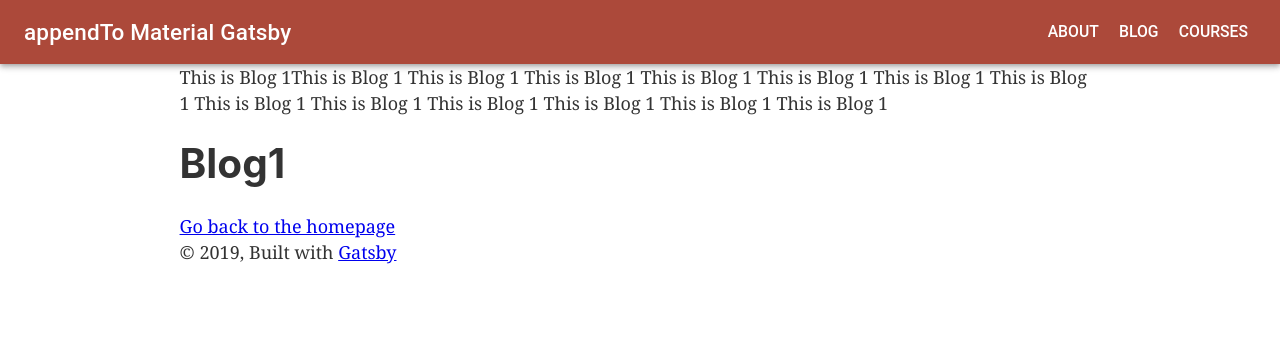
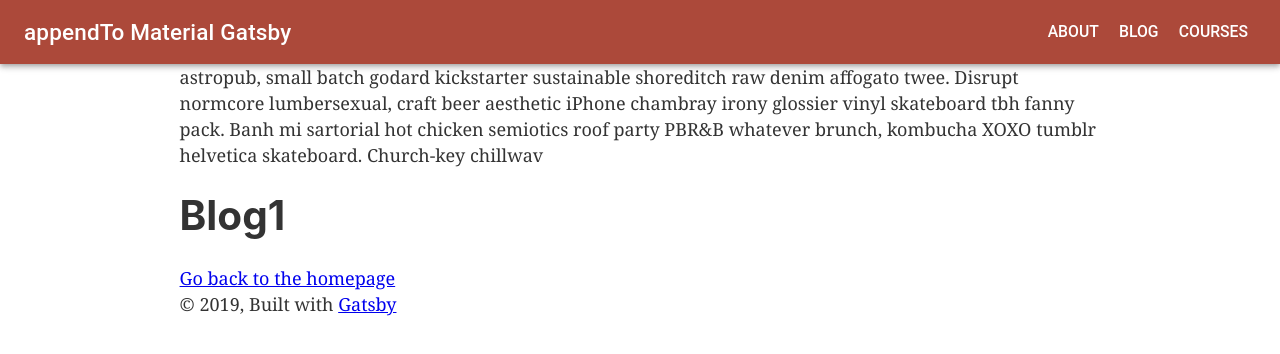
Before and after one commit to kpennell/appendtoStatic, a Gatsby site: page /blogs/blog1 in a window 1280 px wide. Built offline with nearby package versions, Linux system fonts and the light colour scheme; Gatsby itself is replaced by a stand-in of ours.

Commit message:
Update Blog “blog1”

```diff
--- a/src/pages/blogs/blog1.md
+++ b/src/pages/blogs/blog1.md
@@ -1,22 +1,7 @@
 ---
-templateKey: 'single-blog'
+templateKey: single-blog
+title: Blog1
 date: 2019-03-05T15:04:10.000Z
-title: 'Blog1'
-
-description: >-
-  Blog1 is great
+description: Blog1 is great
 ---
-
-This is Blog 1This is Blog 1
-This is Blog 1
-This is Blog 1
-This is Blog 1
-This is Blog 1
-This is Blog 1
-This is Blog 1
-This is Blog 1
-This is Blog 1
-This is Blog 1
-This is Blog 1
-This is Blog 1
-This is Blog 1
+astropub, small batch godard kickstarter sustainable shoreditch raw denim affogato twee. Disrupt normcore lumbersexual, craft beer aesthetic iPhone chambray irony glossier vinyl skateboard tbh fanny pack. Banh mi sartorial hot chicken semiotics roof party PBR&B whatever brunch, kombucha XOXO tumblr helvetica skateboard. Church-key chillwav
```
